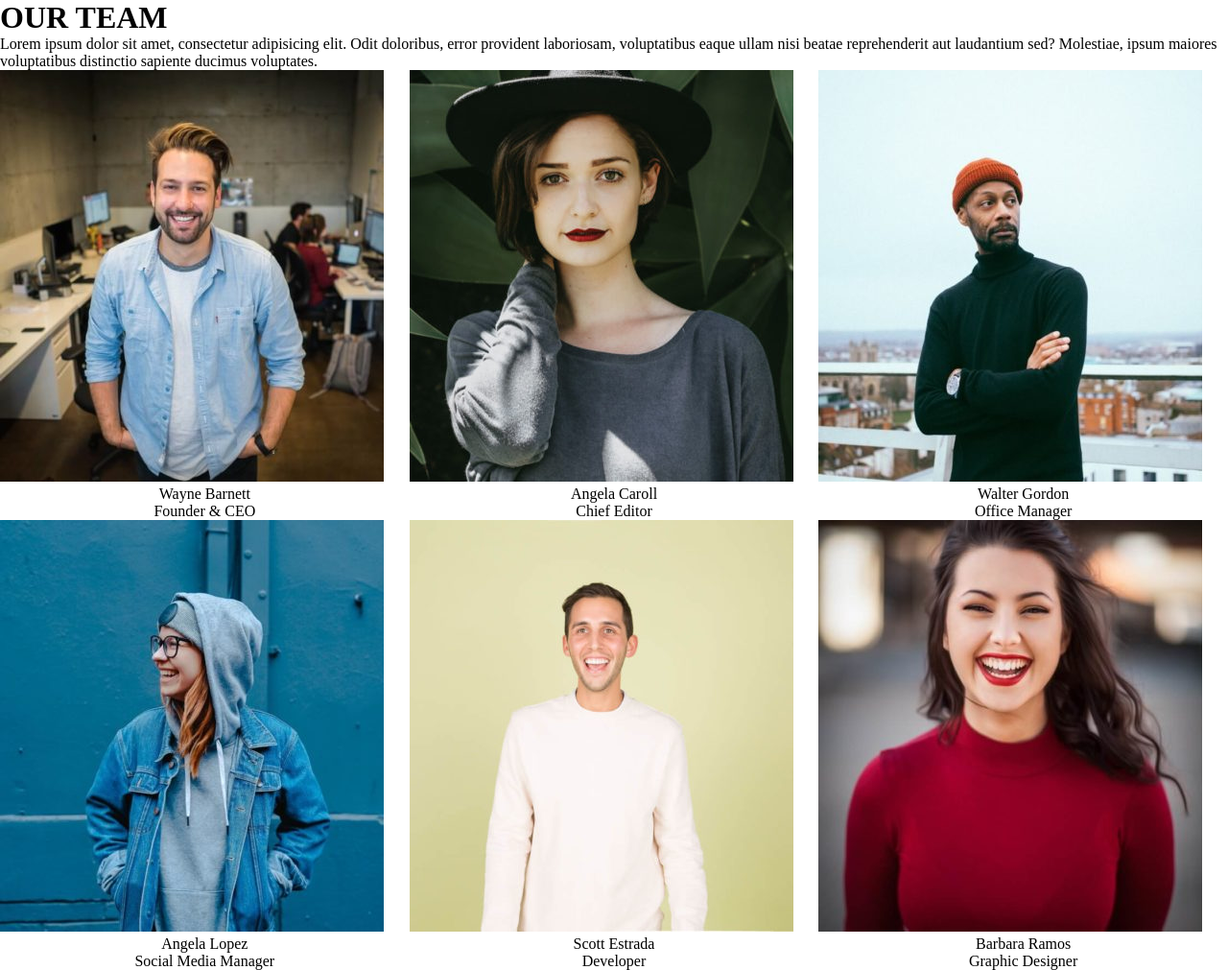
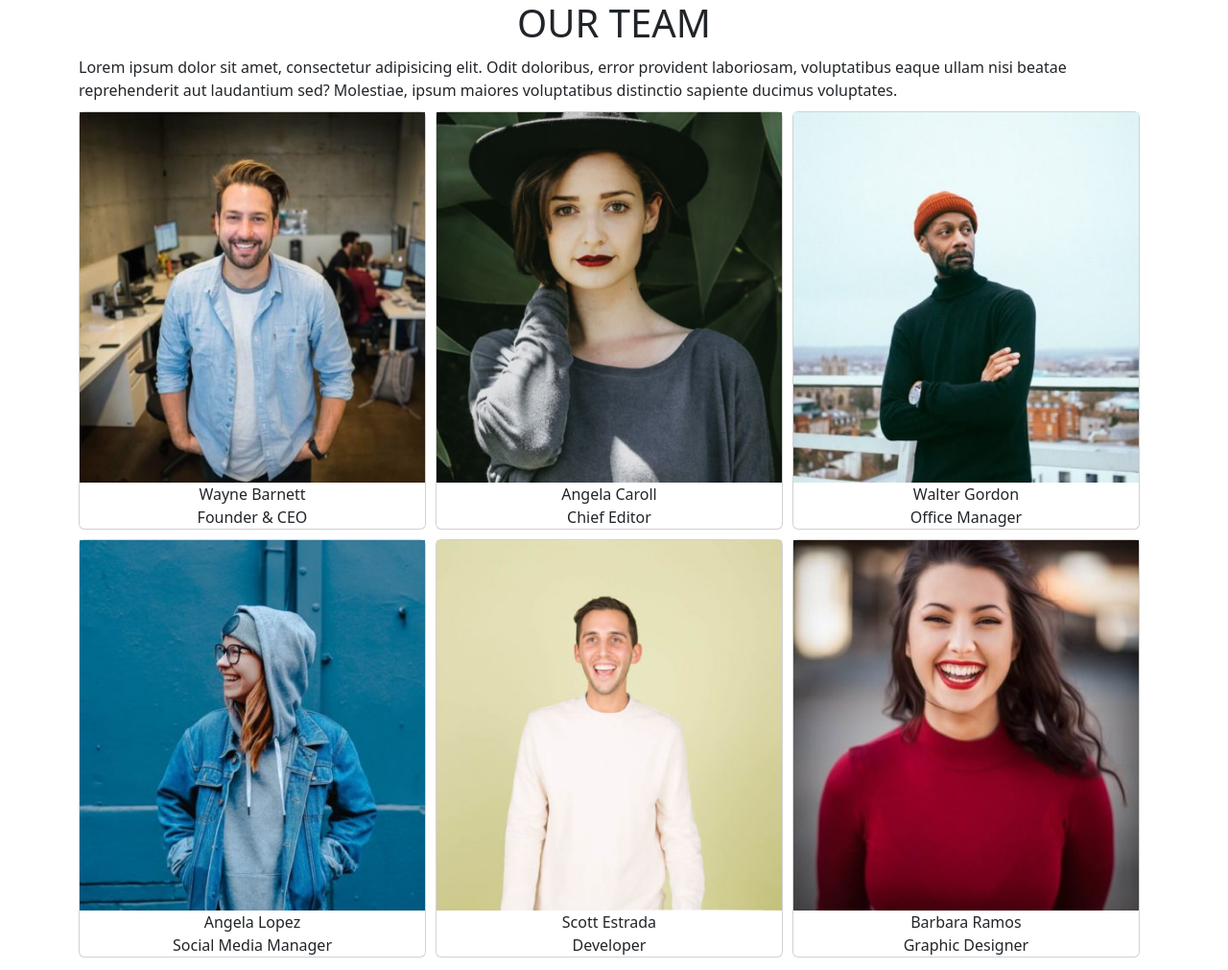
Before and after one commit to hroque01/js-our-team, a plain HTML site: page index.html in a window 1280 px wide. Shown: the whole page at 96% size. Drawn offline with nearby package versions, Linux system fonts and the light colour scheme.

Commit message:
Adjustment CSS

```diff
--- a/index.html
+++ b/index.html
@@ -1,6 +1,9 @@
 <!DOCTYPE html>
 <html lang="en">
 <head>
+    <!-- bootstrap link -->
+    <link rel="stylesheet" href="https://cdn.jsdelivr.net/npm/bootstrap@5.2.3/dist/css/bootstrap.min.css">
+    <!-- css link -->
     <link rel="stylesheet" href="style.css">
     <meta charset="UTF-8">
     <meta http-equiv="X-UA-Compatible" content="IE=edge">
@@ -8,8 +11,10 @@
     <title>Our Team</title>
 </head>
 <body>
-    <h1>OUR TEAM</h1>
-    <p>Lorem ipsum dolor sit amet, consectetur adipisicing elit. Odit doloribus, error provident laboriosam, voluptatibus eaque ullam nisi beatae reprehenderit aut laudantium sed? Molestiae, ipsum maiores voluptatibus distinctio sapiente ducimus voluptates.</p>
+    <div class="container">
+        <h1 class="center">OUR TEAM</h1>
+        <p class="center">Lorem ipsum dolor sit amet, consectetur adipisicing elit. Odit doloribus, error provident laboriosam, voluptatibus eaque ullam nisi beatae reprehenderit aut laudantium sed? Molestiae, ipsum maiores voluptatibus distinctio sapiente ducimus voluptates.</p>
+    </div>
     <div class="container">
         <!-- <div class="card">
             <img src="" alt="">
--- a/main.js
+++ b/main.js
@@ -50,6 +50,8 @@ const personale = [
         "foto" : "img/barbara-ramos-graphic-designer.jpg"
     }
 ]
+
+console.log(personale)
 // document.querySelector(".card").innerHTML = JSON.stringify(personale, null, 4)
 
 cards();
@@ -64,9 +66,9 @@ function cards () {
         let newCard = `
         <div class="card">
             <img src="${personale[i].foto}" alt="">
-            <div id="persona">
-                <div>${personale[i].nome}</div>
-                <div>${personale[i].Ruolo}</div>
+            <div>
+                <div class="center">${personale[i].nome}</div>
+                <div class="center">${personale[i].Ruolo}</div>
             </div>
         </div>
         `
--- a/style.css
+++ b/style.css
@@ -8,15 +8,16 @@
     display: flex;
     flex-wrap: wrap;
     margin: 0 auto;
+    gap: 10px;
 }
 
 .card {
-    width: calc(100% / 3);
+    width: calc( 100% / 3 - 10px);
 }
 
-#persona {
+.center {
     display: flex;
+    align-items: center;
     justify-content: center;
-    flex-direction: column;
-    align-items: center;
+    margin: 0 auto;
 }
```
